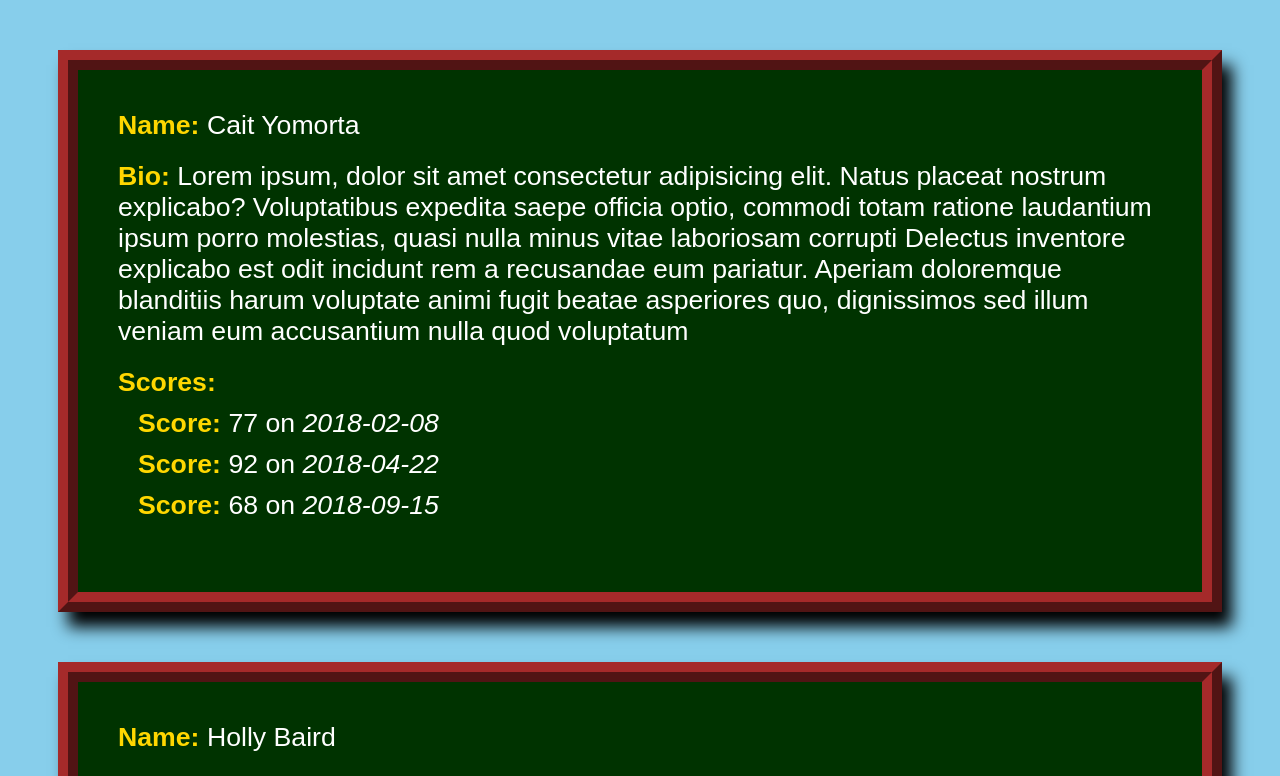
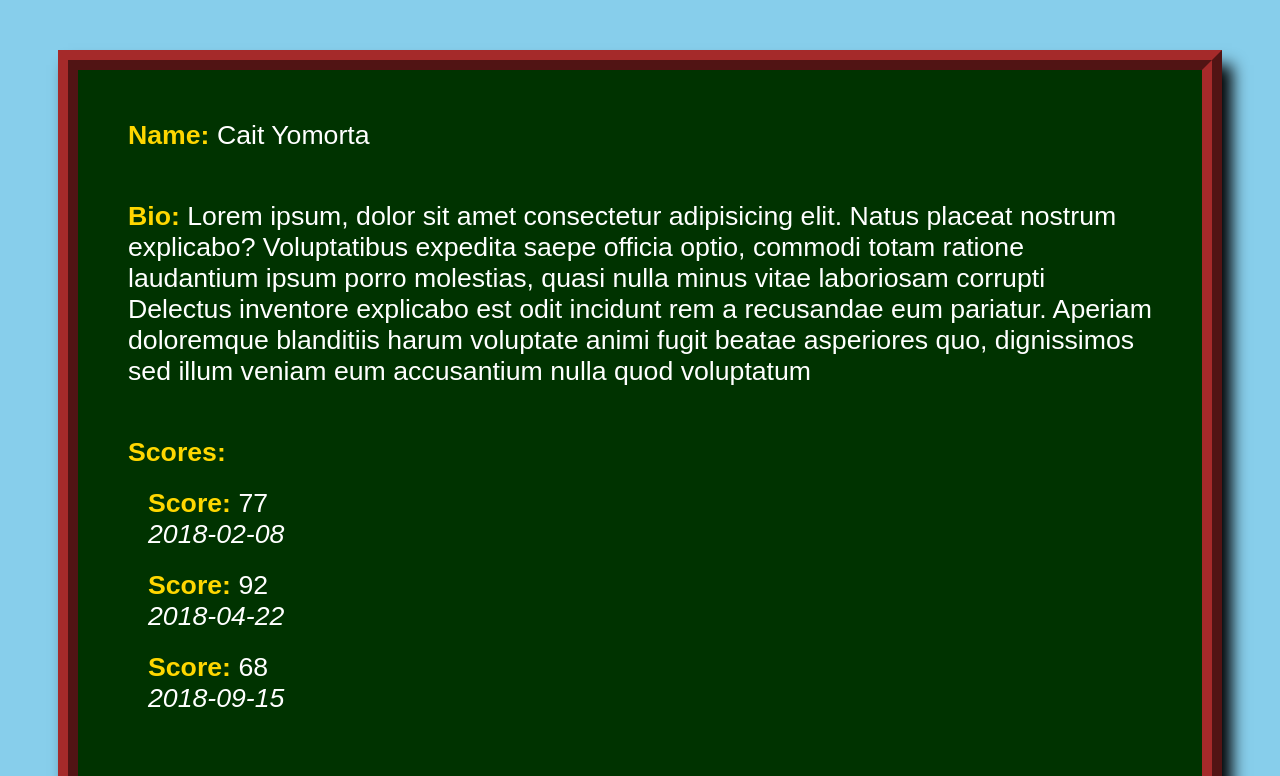
Before and after one commit to awatersny/RenderingArraysInReact, a React (Vite) app: page / in a window 1280 px wide. Shown: the top 776 px of the page. Built offline with nearby package versions, Linux system fonts and the light colour scheme; a web font is replaced by a local one.

Commit message:
Change spacing between learner details

```diff
--- a/src/App.css
+++ b/src/App.css
@@ -6,24 +6,19 @@
   background-color: #030;
   color: white;
   margin: 50px;
-  padding: 20px;
   border: 20px ridge brown;
   box-shadow: 10px 15px 15px black;
   font-size: 20pt;
 }
 
 .info {
-  margin: 20px;
+  margin: 50px;
 }
 
 .score {
-  margin: 10px 0 0 20px
+  margin: 20px
 }
 
 b {
   color: gold
 }
-
-em {
-  color: white;
-}
--- a/src/components/Score.tsx
+++ b/src/components/Score.tsx
@@ -3,7 +3,8 @@ import React from 'react'
 export default function Score({date, score}) {
   return (
     <div className='score'>
-      <span><b>Score: </b>{score} on <em>{date}</em></span>
+      <div><b>Score: </b>{score}</div>
+      <em>{date}</em>
     </div>
   )
 }
```
